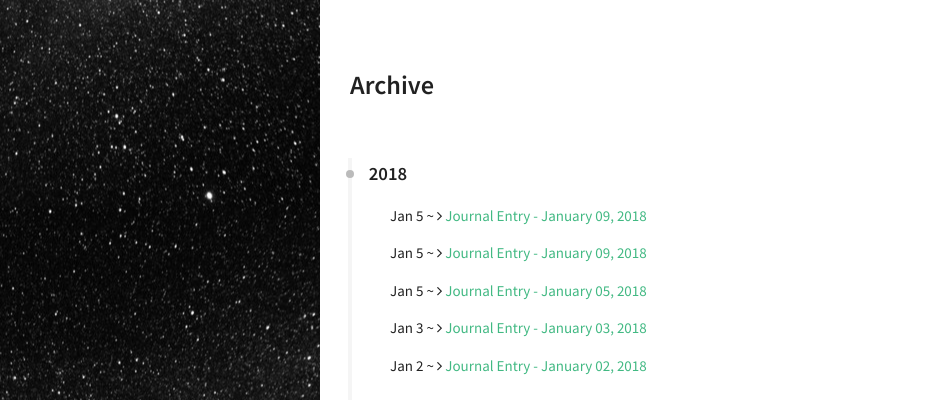
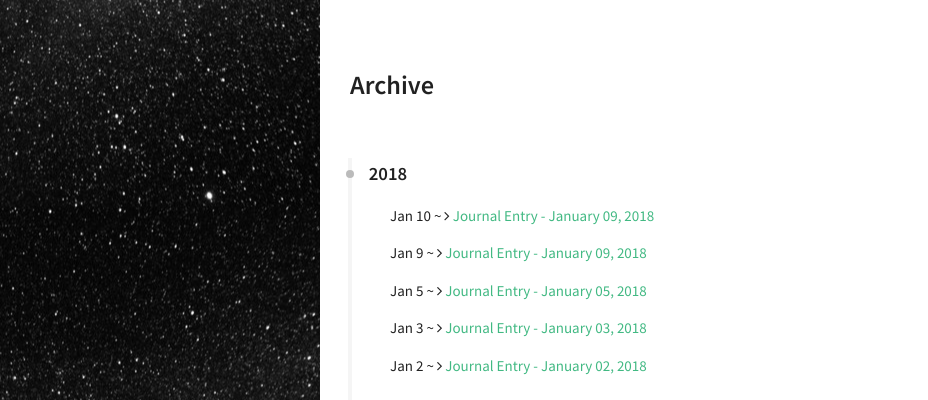
Before and after one commit to sumeetjain/your-github-username.github.io, a Jekyll site: the page built from archive.html, in a window 1280 px wide. Shown: the top 400 px of the page, without its empty margins (0-928 px from the left). Built offline with Jekyll 4.4.1, drawn with Linux system fonts in a browser that asks for light colours; Markdown is read by kramdown in place of the engine named in the settings.

Commit message:
dates wrong

```diff
--- a/_posts/2018-01-10-journal-entry.md
+++ b/_posts/2018-01-10-journal-entry.md
@@ -4,7 +4,7 @@ title: "Journal Entry - January 09, 2018"
 excerpt: "Birthday"
 categories: Programming
 tags: [journal]
-date: 2018-01-05
+date: 2018-01-10
 comments: false
 ---
 
```
Also changed, not shown: _posts/2018-01-09-journal-entry.md (+1 -1 lines).
